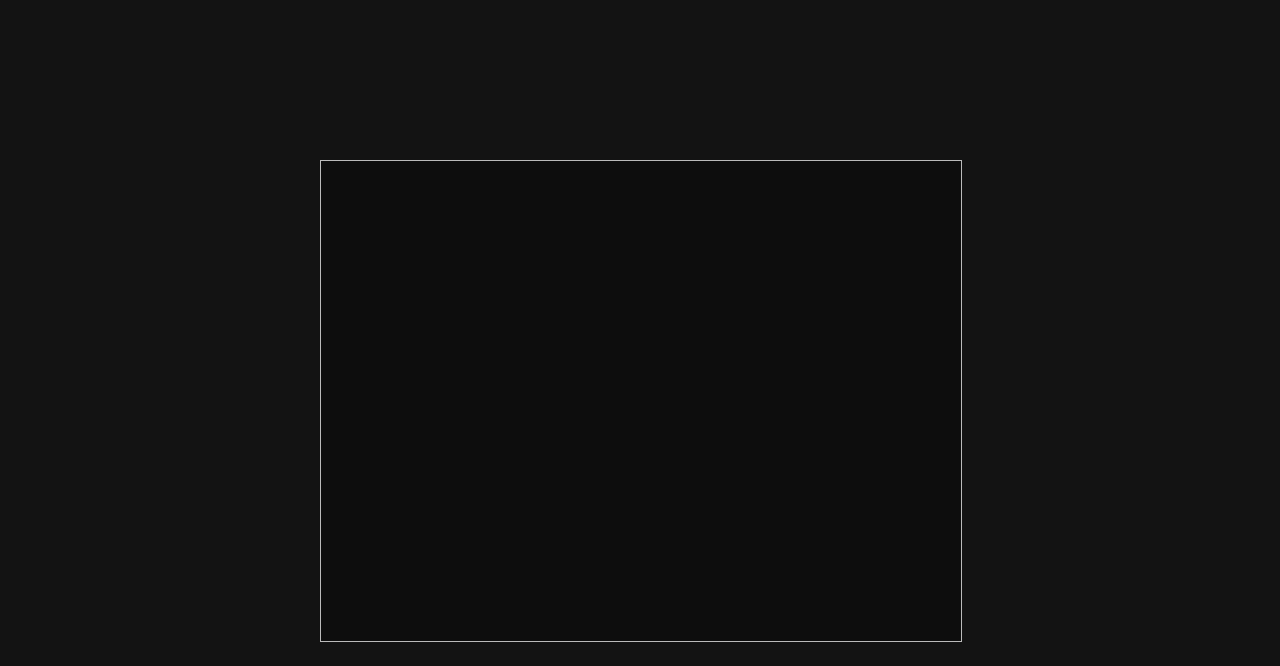
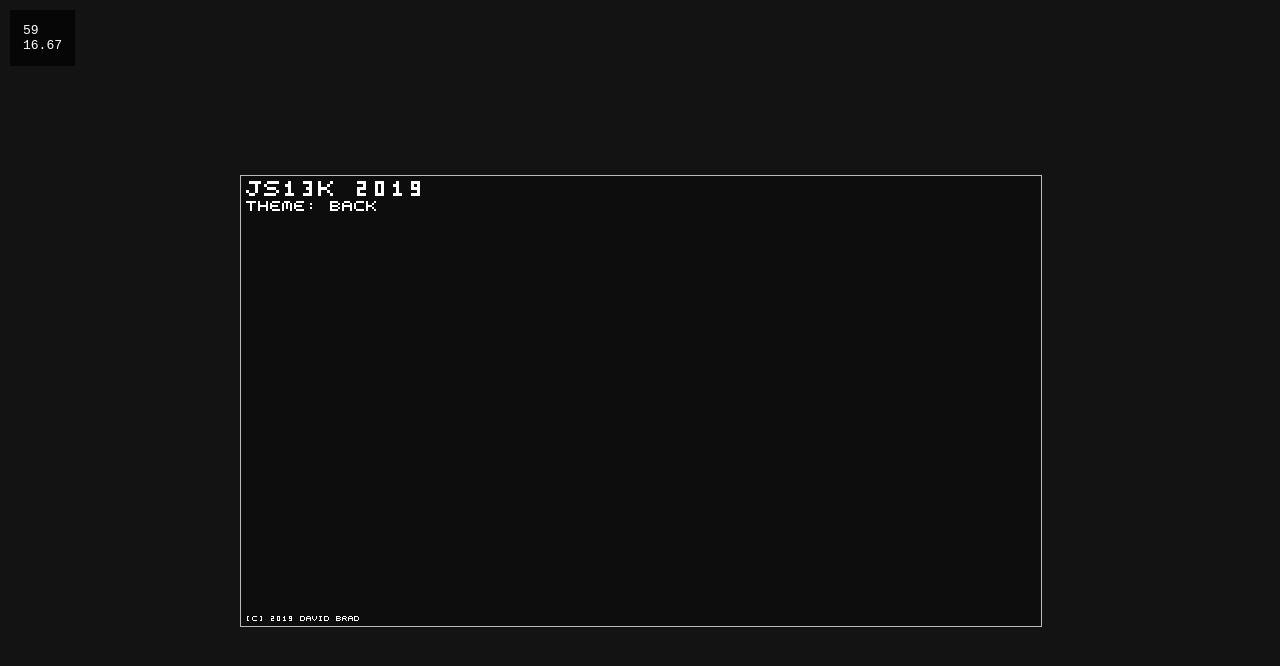
Before and after one commit to dbrad/js13k2019, a website built with Parcel: page src/html/index.html in a window 1280 px wide. Built offline with nearby package versions, Linux system fonts and the light colour scheme; files whose address does not match are found by name.

Commit message:
Add some boilerplating

```diff
--- a/package.json
+++ b/package.json
@@ -11,7 +11,7 @@
     "check-file-size": "yarn node ./scripts/check-file-size.js",
     "delete-dist": "yarn rimraf ./dist",
     "create-dist": "yarn mkdirp ./dist/inlined ./dist/zipped",
-    "parcel-build": "parcel build ./src/html/index.html -d ./dist/bundled --no-source-maps",
+    "parcel-build": "parcel build ./src/html/index.html -d ./dist/bundled --no-source-maps --experimental-scope-hoisting --no-cache",
     "inline-build": "html-inline -i ./dist/bundled/index.html -o ./dist/inlined/index.html",
     "build": "yarn run delete-dist && yarn run create-dist && yarn run parcel-build && yarn run inline-build && gulp prd-build-assets",
     "build-zipped": "yarn run build && yarn node ./scripts/zip-file.js",
--- a/src/html/index.html
+++ b/src/html/index.html
@@ -1,5 +1,4 @@
-<!DOCTYPE html>
-<html lang="en">
+<html>
   <head>
     <title>Game</title>
     <link rel="stylesheet" href="../css/style.css" />
--- /dev/null
+++ b/src/ts/assets.ts
@@ -0,0 +1,59 @@
+import { createTexture } from "./gl";
+
+export type Texture = {
+  atlas: WebGLTexture;
+  w: number;
+  h: number;
+  u0: number;
+  v0: number;
+  u1: number;
+  v1: number;
+};
+
+type TextureJson = {
+  name: string;
+  x: number;
+  y: number;
+  w: number;
+  h: number;
+};
+
+type AssetJson = {
+  name: string;
+  url: string;
+  textures: TextureJson[];
+};
+
+export const ATLAS_STORE: Map<string, WebGLTexture> = new Map();
+export const TEXTURE_STORE: Map<string, Texture> = new Map();
+
+export async function loadSpriteSheet(url: string): Promise<{}> {
+  const response: Response = await fetch(url);
+  const sheet: AssetJson = await response.json();
+  const image: HTMLImageElement = new Image();
+
+  return new Promise((resolve, reject) => {
+    try {
+      image.addEventListener("load", () => {
+        const glTexture: WebGLTexture = createTexture(image);
+        ATLAS_STORE.set(sheet.name, glTexture);
+
+        for (const texture of sheet.textures) {
+          TEXTURE_STORE.set(texture.name, {
+            atlas: glTexture,
+            w: texture.w,
+            h: texture.h,
+            u0: texture.x / image.width,
+            v0: texture.y / image.height,
+            u1: (texture.x + texture.w) / image.width,
+            v1: (texture.y + texture.h) / image.height
+          });
+        }
+        resolve();
+      });
+      image.src = sheet.url;
+    } catch (err) {
+      reject(err);
+    }
+  });
+}
--- a/src/ts/game.ts
+++ b/src/ts/game.ts
@@ -1,16 +1,36 @@
-window.addEventListener("load", (): void => {
+import { loadSpriteSheet } from "./assets";
+import * as gl from "./gl";
+import * as Stats from "./stats";
+import { Align, drawText } from "./text";
+
+let stats: typeof Stats;
+if (process.env.NODE_ENV === "development") {
+  stats = require("./stats");
+}
+
+window.addEventListener("load", async (): Promise<any> => {
   let then: number = 0;
   function tick(now: number): void {
     const delta: number = now - then;
     then = now;
+
+    gl.cls();
+    drawText("js13k 2019", 5, 5, Align.LEFT, 3);
+    drawText("theme: back", 5, 25, Align.LEFT, 2);
+    drawText("(c) 2019 david brad", 5, 440, Align.LEFT, 1);
+
+    if (process.env.NODE_ENV === "development") {
+      stats.tick(now, delta);
+    }
+    gl.flush();
     requestAnimationFrame(tick);
   }
 
   const stage: HTMLDivElement = document.querySelector("#stage");
   const canvas: HTMLCanvasElement = document.querySelector("canvas");
 
-  canvas.width = 640;
-  canvas.height = 480;
+  canvas.width = 800;
+  canvas.height = 450;
 
   window.addEventListener(
     "resize",
@@ -27,6 +47,13 @@ window.addEventListener("load", (): void => {
     }
   );
 
+  if (process.env.NODE_ENV === "development") {
+    stats.init();
+  }
+
+  gl.init(canvas);
+  await loadSpriteSheet("sheet.json");
+
   requestAnimationFrame(tick);
   window.dispatchEvent(new Event("resize"));
 });
--- /dev/null
+++ b/src/ts/gl.ts
@@ -0,0 +1,272 @@
+let gl: WebGLRenderingContext;
+let width: number;
+let height: number;
+
+// xy + uv + argb
+const VERTEX_SIZE: number = (4 * 2) + (4 * 2) + (4);
+const MAX_BATCH: number = 10922;
+const VERTICES_PER_QUAD: number = 6;
+const VERTEX_DATA_SIZE: number = VERTEX_SIZE * MAX_BATCH * 4;
+const INDEX_DATA_SIZE: number = MAX_BATCH * (2 * VERTICES_PER_QUAD);
+
+const vertexData: ArrayBuffer = new ArrayBuffer(VERTEX_DATA_SIZE);
+const vPositionData: Float32Array = new Float32Array(vertexData);
+const vColorData: Uint32Array = new Uint32Array(vertexData);
+const vIndexData: Uint16Array = new Uint16Array(INDEX_DATA_SIZE);
+
+const mat: Float32Array = new Float32Array([1, 0, 0, 1, 0, 0]);
+const stack: Float32Array = new Float32Array(60);
+
+let indexBuffer: WebGLBuffer;
+let vertexBuffer: WebGLBuffer;
+let count: number = 0;
+let stackp: number = 0;
+let currentTexture: WebGLTexture = null;
+let vertexAttr: number;
+let textureAttr: number;
+let colourAttr: number;
+let c: number = 0xFFFFFFFF; // AABBGGRR
+
+export function init(canvas: HTMLCanvasElement): void {
+  width = canvas.width;
+  height = canvas.height;
+  gl = canvas.getContext("webgl");
+
+  function compileShader(source: string, type: number): WebGLShader {
+    const glShader: WebGLShader = gl.createShader(type);
+    gl.shaderSource(glShader, source);
+    gl.compileShader(glShader);
+    return glShader;
+  }
+
+  function createShaderProgram(vsSource: string, fsSource: string): WebGLProgram {
+    const program: WebGLProgram = gl.createProgram();
+    const vShader: WebGLShader = compileShader(vsSource, gl.VERTEX_SHADER);
+    const fShader: WebGLShader = compileShader(fsSource, gl.FRAGMENT_SHADER);
+    gl.attachShader(program, vShader);
+    gl.attachShader(program, fShader);
+    gl.linkProgram(program);
+    return program;
+  }
+
+  function createBuffer(bufferType: number, size: number, usage: number): WebGLBuffer {
+    const buffer: WebGLBuffer = gl.createBuffer();
+    gl.bindBuffer(bufferType, buffer);
+    gl.bufferData(bufferType, size, usage);
+    return buffer;
+  }
+
+  const shader: WebGLShader = createShaderProgram(
+    `precision lowp float;
+
+      // IN Vertex Position and
+      // IN Texture Coordinates
+      attribute vec2 v, t;
+
+      // IN Vertex Color
+      attribute vec4 c;
+
+      // OUT Texture Coordinates
+      varying vec2 uv;
+
+      // OUT Vertex Color
+      varying vec4 col;
+
+      // CONST View Matrix
+      uniform mat4 m;
+
+      void main() {
+          gl_Position = m * vec4(v, 1.0, 1.0);
+          uv = t;
+          col = c;
+      }
+      `,
+    `precision lowp float;
+      // OUT Texture Coordinates
+      varying vec2 uv;
+
+      // OUT Vertex Color
+      varying vec4 col;
+
+      // CONST Single Sampler2D
+      uniform sampler2D s;
+
+      void main() {
+        gl_FragColor = texture2D(s, uv) * col;
+      }
+      `
+  );
+
+  indexBuffer = createBuffer(gl.ELEMENT_ARRAY_BUFFER, vIndexData.byteLength, gl.STATIC_DRAW);
+  vertexBuffer = createBuffer(gl.ARRAY_BUFFER, vertexData.byteLength, gl.DYNAMIC_DRAW);
+
+  gl.blendFunc(gl.SRC_ALPHA, gl.ONE_MINUS_SRC_ALPHA);
+  gl.enable(gl.BLEND);
+  gl.useProgram(shader);
+  gl.bindBuffer(gl.ELEMENT_ARRAY_BUFFER, indexBuffer);
+  for (let indexA: number = 0, indexB: number = 0; indexA < MAX_BATCH * VERTICES_PER_QUAD; indexA += VERTICES_PER_QUAD, indexB += 4) {
+    vIndexData[indexA + 0] = indexB;
+    vIndexData[indexA + 1] = indexB + 1;
+    vIndexData[indexA + 2] = indexB + 2;
+    vIndexData[indexA + 3] = indexB + 0;
+    vIndexData[indexA + 4] = indexB + 3;
+    vIndexData[indexA + 5] = indexB + 1;
+  }
+
+  gl.bufferSubData(gl.ELEMENT_ARRAY_BUFFER, 0, vIndexData);
+  gl.bindBuffer(gl.ARRAY_BUFFER, vertexBuffer);
+
+  vertexAttr = gl.getAttribLocation(shader, "v");
+  textureAttr = gl.getAttribLocation(shader, "t");
+  colourAttr = gl.getAttribLocation(shader, "c");
+
+  gl.enableVertexAttribArray(vertexAttr);
+  gl.vertexAttribPointer(vertexAttr, 2, gl.FLOAT, false, VERTEX_SIZE, 0);
+  gl.enableVertexAttribArray(textureAttr);
+  gl.vertexAttribPointer(textureAttr, 2, gl.FLOAT, false, VERTEX_SIZE, 8);
+  gl.enableVertexAttribArray(colourAttr);
+  gl.vertexAttribPointer(colourAttr, 4, gl.UNSIGNED_BYTE, true, VERTEX_SIZE, 16);
+  gl.uniformMatrix4fv(gl.getUniformLocation(shader, "m"), false, new Float32Array([2 / width, 0, 0, 0, 0, -2 / height, 0, 0, 0, 0, 1, 1, -1, 1, 0, 0]));
+  gl.activeTexture(gl.TEXTURE0);
+}
+
+export function createTexture(image: HTMLImageElement): WebGLTexture {
+  const texture: WebGLTexture = gl.createTexture();
+  gl.bindTexture(gl.TEXTURE_2D, texture);
+  gl.texParameteri(gl.TEXTURE_2D, gl.TEXTURE_WRAP_S, gl.CLAMP_TO_EDGE);
+  gl.texParameteri(gl.TEXTURE_2D, gl.TEXTURE_WRAP_T, gl.CLAMP_TO_EDGE);
+  gl.texParameteri(gl.TEXTURE_2D, gl.TEXTURE_MAG_FILTER, gl.NEAREST);
+  gl.texParameteri(gl.TEXTURE_2D, gl.TEXTURE_MIN_FILTER, gl.NEAREST);
+  gl.texImage2D(gl.TEXTURE_2D, 0, gl.RGBA, gl.RGBA, gl.UNSIGNED_BYTE, image);
+  gl.bindTexture(gl.TEXTURE_2D, null);
+  return texture;
+}
+
+export function col(colourHex: number): void {
+  c = colourHex;
+}
+
+export function bkg(r: number, g: number, b: number): void {
+  gl.clearColor(r, g, b, 1);
+}
+
+export function cls(): void {
+  gl.clear(gl.COLOR_BUFFER_BIT);
+}
+
+export function tran(x: number, y: number): void {
+  mat[4] = mat[0] * x + mat[2] * y + mat[4];
+  mat[5] = mat[1] * x + mat[3] * y + mat[5];
+}
+
+export function scale(x: number, y: number): void {
+  mat[0] = mat[0] * x;
+  mat[1] = mat[1] * x;
+  mat[2] = mat[2] * y;
+  mat[3] = mat[3] * y;
+}
+
+export function rot(r: number): void {
+  const sr: number = Math.sin(r);
+  const cr: number = Math.cos(r);
+
+  mat[0] = mat[0] * cr + mat[2] * sr;
+  mat[1] = mat[1] * cr + mat[3] * sr;
+  mat[2] = mat[0] * -sr + mat[2] * cr;
+  mat[3] = mat[1] * -sr + mat[3] * cr;
+}
+
+export function push(): void {
+  stack[stackp + 0] = mat[0];
+  stack[stackp + 1] = mat[1];
+  stack[stackp + 2] = mat[2];
+  stack[stackp + 3] = mat[3];
+  stack[stackp + 4] = mat[4];
+  stack[stackp + 5] = mat[5];
+  stackp += 6;
+}
+
+export function pop(): void {
+  stackp -= 6;
+  mat[0] = stack[stackp + 0];
+  mat[1] = stack[stackp + 1];
+  mat[2] = stack[stackp + 2];
+  mat[3] = stack[stackp + 3];
+  mat[4] = stack[stackp + 4];
+  mat[5] = stack[stackp + 5];
+}
+
+export function draw(texture: WebGLTexture, x: number, y: number, w: number, h: number, u0: number, v0: number, u1: number, v1: number): void {
+  const x0: number = x;
+  const y0: number = y;
+  const x1: number = x + w;
+  const y1: number = y + h;
+  const x2: number = x;
+  const y2: number = y + h;
+  const x3: number = x + w;
+  const y3: number = y;
+  const mat0: number = mat[0];
+  const mat1: number = mat[1];
+  const mat2: number = mat[2];
+  const mat3: number = mat[3];
+  const mat4: number = mat[4];
+  const mat5: number = mat[5];
+  const argb: number = c;
+
+  if (texture !== currentTexture || count + 1 >= MAX_BATCH) {
+    gl.bufferSubData(gl.ARRAY_BUFFER, 0, vertexData);
+    gl.drawElements(4, count * VERTICES_PER_QUAD, gl.UNSIGNED_SHORT, 0);
+    count = 0;
+    if (currentTexture !== texture) {
+      currentTexture = texture;
+      gl.bindTexture(gl.TEXTURE_2D, currentTexture);
+    }
+  }
+
+  let offset: number = count * VERTEX_SIZE;
+
+  // Vertex Order
+  // Vertex Position | UV | ARGB
+  // Vertex 1
+  vPositionData[offset++] = x0 * mat0 + y0 * mat2 + mat4;
+  vPositionData[offset++] = x0 * mat1 + y0 * mat3 + mat5;
+  vPositionData[offset++] = u0;
+  vPositionData[offset++] = v0;
+  vColorData[offset++] = argb;
+
+  // Vertex 2
+  vPositionData[offset++] = x1 * mat0 + y1 * mat2 + mat4;
+  vPositionData[offset++] = x1 * mat1 + y1 * mat3 + mat5;
+  vPositionData[offset++] = u1;
+  vPositionData[offset++] = v1;
+  vColorData[offset++] = argb;
+
+  // Vertex 3
+  vPositionData[offset++] = x2 * mat0 + y2 * mat2 + mat4;
+  vPositionData[offset++] = x2 * mat1 + y2 * mat3 + mat5;
+  vPositionData[offset++] = u0;
+  vPositionData[offset++] = v1;
+  vColorData[offset++] = argb;
+
+  // Vertex 4
+  vPositionData[offset++] = x3 * mat0 + y3 * mat2 + mat4;
+  vPositionData[offset++] = x3 * mat1 + y3 * mat3 + mat5;
+  vPositionData[offset++] = u1;
+  vPositionData[offset++] = v0;
+  vColorData[offset++] = argb;
+
+  if (++count >= MAX_BATCH) {
+    gl.bufferSubData(gl.ARRAY_BUFFER, 0, vertexData);
+    gl.drawElements(4, count * VERTICES_PER_QUAD, gl.UNSIGNED_SHORT, 0);
+    count = 0;
+  }
+}
+
+export function flush(): void {
+  if (count === 0) {
+    return;
+  }
+  gl.bufferSubData(gl.ARRAY_BUFFER, 0, vPositionData.subarray(0, count * VERTEX_SIZE));
+  gl.drawElements(4, count * VERTICES_PER_QUAD, gl.UNSIGNED_SHORT, 0);
+  count = 0;
+}
--- /dev/null
+++ b/src/ts/stats.ts
@@ -0,0 +1,46 @@
+let fpsTextNode: Text;
+let msTextNode: Text;
+let frames: number = 0;
+let fps: number = 60;
+let lastFps: number = 0;
+let ms: number = 1000 / fps;
+
+export function init(): void {
+    const container: HTMLDivElement = document.createElement("div");
+    container.style.position = "relative";
+    document.body.prepend(container);
+
+    const overlay: HTMLDivElement = document.createElement("div");
+    overlay.style.position = "absolute";
+    overlay.style.left = "10px";
+    overlay.style.top = "10px";
+    overlay.style.fontFamily = "monospace";
+    overlay.style.padding = "1em";
+    overlay.style.color = "white";
+    overlay.style.backgroundColor = "rgba(0, 0, 0, 0.7)";
+    container.appendChild(overlay);
+
+    const fpsDOM: HTMLDivElement = document.createElement("div");
+    overlay.appendChild(fpsDOM);
+    const msDOM: HTMLDivElement = document.createElement("div");
+    overlay.appendChild(msDOM);
+
+    fpsTextNode = window.document.createTextNode("");
+    fpsDOM.appendChild(fpsTextNode);
+    msTextNode = window.document.createTextNode("");
+    msDOM.appendChild(msTextNode);
+}
+
+export function tick(now: number, delta: number): void {
+    ms = 0.9 * delta + 0.1 * ms;
+    if (now >= lastFps + 1000) {
+        fps = 0.9 * frames * 1000 / (now - lastFps) + 0.1 * fps;
+
+        fpsTextNode.nodeValue = (~~fps).toString();
+        msTextNode.nodeValue = ms.toFixed(2);
+
+        lastFps = now - (delta % 1000 / 60);
+        frames = 0;
+    }
+    frames++;
+}
--- /dev/null
+++ b/src/ts/text.ts
@@ -0,0 +1,40 @@
+import { Texture, TEXTURE_STORE } from "./assets";
+import * as gl from "./gl";
+
+export enum Align {
+  LEFT,
+  CENTER,
+  RIGHT
+}
+
+export function drawText(text: string, x: number, y: number, textAlign: Align = Align.LEFT, scale: number = 1, wrap: number = 0): void {
+  const words: string[] = text.toLowerCase().split(" ");
+  const orgx: number = x;
+  let offx: number = 0;
+  const lineLength: number = wrap === 0 ? text.split("").length * 6 : wrap;
+  let alignmentOffset: number = 0;
+  if (textAlign === Align.CENTER) {
+    alignmentOffset = ~~(-lineLength / 2);
+  } else if (textAlign === Align.RIGHT) {
+    alignmentOffset = ~~-lineLength;
+  }
+
+  for (const word of words) {
+    if (wrap !== 0 && offx + word.length * 6 > wrap) {
+      y += 6 * scale;
+      offx = 0;
+    }
+    for (const letter of word.split("")) {
+      const t: Texture = TEXTURE_STORE.get(letter);
+      x = orgx + offx;
+
+      gl.push();
+      gl.tran(x, y);
+      gl.scale(scale, scale);
+      gl.draw(t.atlas, alignmentOffset, 0, t.w, t.h, t.u0, t.v0, t.u1, t.v1);
+      gl.pop();
+      offx += 6 * scale;
+    }
+    offx += 6 * scale;
+  }
+}
```
